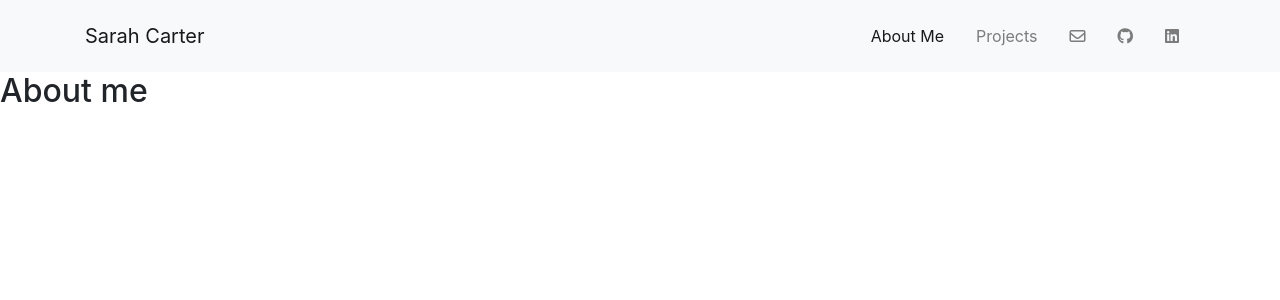
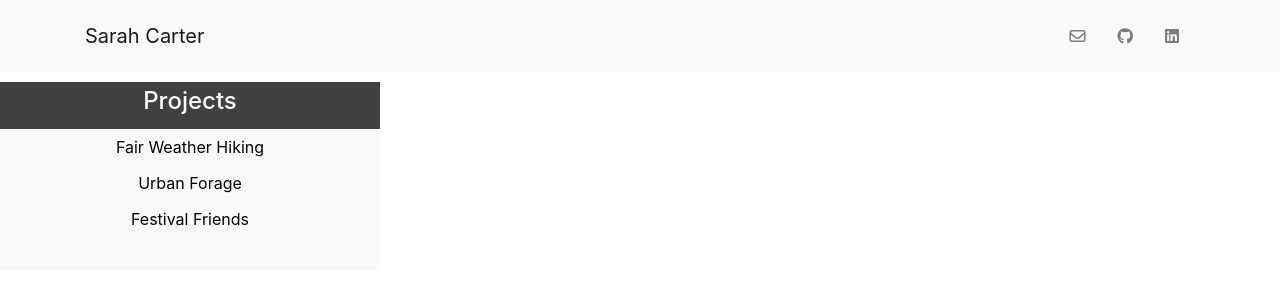
Before and after one commit to sarahm16/React-Portfolio, a React (Create React App) app: page / in a window 1280 px wide. Shown: the top 300 px of the page. Built offline with nearby package versions, Linux system fonts and the light colour scheme.

Commit message:
changed project name to button

```diff
--- a/src/App.js
+++ b/src/App.js
@@ -11,26 +11,9 @@ import { BrowserRouter as Router, Route } from 'react-router-dom';
 function App() {
   return (
     <Router>
-      <Route exact path='/' component={Aboutme} />
+      <Route exact path='/' component={Projects} />
       <Route exact path='/contact' component={Contact} />
-      <Route exact path='/projects' component={Projects} />
     </Router>
-    // <div className="App">
-    //   <header className="App-header">
-    //     <img src={logo} className="App-logo" alt="logo" />
-    //     <p>
-    //       Edit <code>src/App.js</code> and save to reload.
-    //     </p>
-    //     <a
-    //       className="App-link"
-    //       href="https://reactjs.org"
-    //       target="_blank"
-    //       rel="noopener noreferrer"
-    //     >
-    //       Learn React
-    //     </a>
-    //   </header>
-    // </div>
   );
 }
 
--- a/src/components/navbar/navbar.js
+++ b/src/components/navbar/navbar.js
@@ -15,22 +15,19 @@ class Navbar extends Component {
 
                 <div className="justify-content-end collapse navbar-collapse" id="navbarSupportedContent">
                     <ul className="navbar-nav">
-                        <li className={this.props.page === 'aboutme' ? 'nav-link active' : 'nav-link'}>
+                        {/* <li className={this.props.page === 'aboutme' ? 'nav-link active' : 'nav-link'}>
                             <a className="nav-link" href="/">About Me </a>
-                        </li>
-                        <li className={this.props.page === 'projects' ? 'nav-link active' : 'nav-link'}>
+                        </li> */}
 
-                            <a className="nav-link" href="/projects">Projects</a>
-                        </li>
                         <li className={this.props.page === 'contact' ? 'nav-link active' : 'nav-link'}>
                             <a className="nav-link" href="/contact"><i className="far fa-envelope"></i></a>
                         </li>
 
-                        <li className={this.props.page === 'contact' ? 'nav-link active' : 'nav-link'}>
+                        <li className='nav-link'>
                             <a className="nav-link" href="https://github.com/sarahm16"><i className="fab fa-github"></i></a>
                         </li>
 
-                        <li className={this.props.page === 'contact' ? 'nav-link active' : 'nav-link'}>
+                        <li className='nav-link'>
                             <a className="nav-link" href="https://www.linkedin.com/in/sarah-carter-24423b1a1/"><i className="fab fa-linkedin"></i></a>
                         </li>
 
--- a/src/pages/projects.js
+++ b/src/pages/projects.js
@@ -12,6 +12,11 @@ class Projects extends Component {
             projectList: projectList
         }
     }
+
+    setActiveProject = () => {
+        console.log('clicked on project')
+    }
+
     render() {
         console.log(this.state.projectList);
         return(
@@ -19,19 +24,19 @@ class Projects extends Component {
                 <Navbar page='projects' />
                 <div className='container projects'>
                     <div className='row'>
-                        <div className='col-lg-3 project-list bg-light'>
+                        <div className='col-lg-4 project-list bg-light'>
                             <div className='row project-header'>
-                                <h3>Projects</h3>
+                                <h4>Projects</h4>
                             </div>
                             {this.state.projectList.map(project => {
                                 return(
                                     <div className='row project-name'>
-                                        {project.name}
+                                        <button className='project-button bg-light' id={project.name} onClick={this.setActiveProject}>{project.name}</button>
                                     </div>
                                 )
                             })}
                         </div>
-                        <div className='col-lg-9'></div>
+                        <div className='col-lg-8'></div>
                     </div>
                 </div>
             </div>
--- a/src/pages/style.css
+++ b/src/pages/style.css
@@ -32,3 +32,7 @@ li {
     text-align: center;
     padding: 5px;
 }
+
+button {
+    border: none;
+}
```
